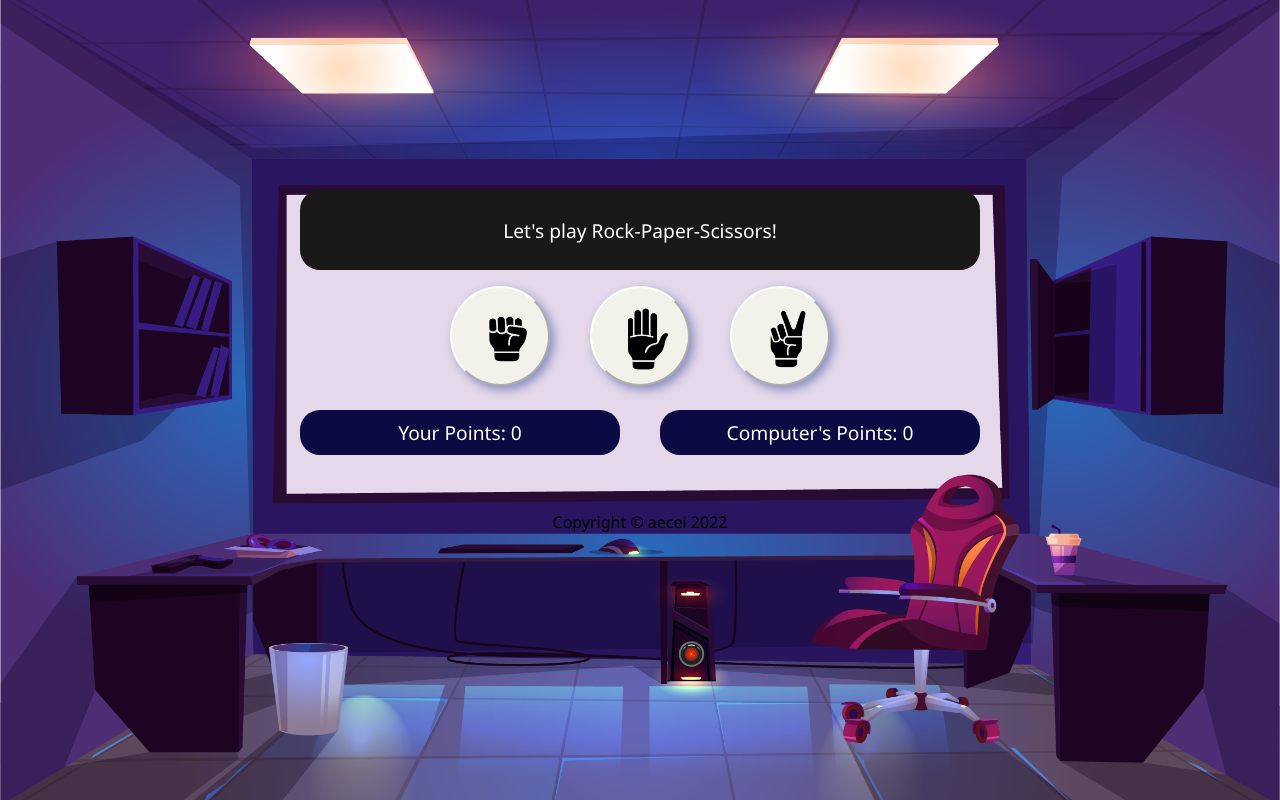
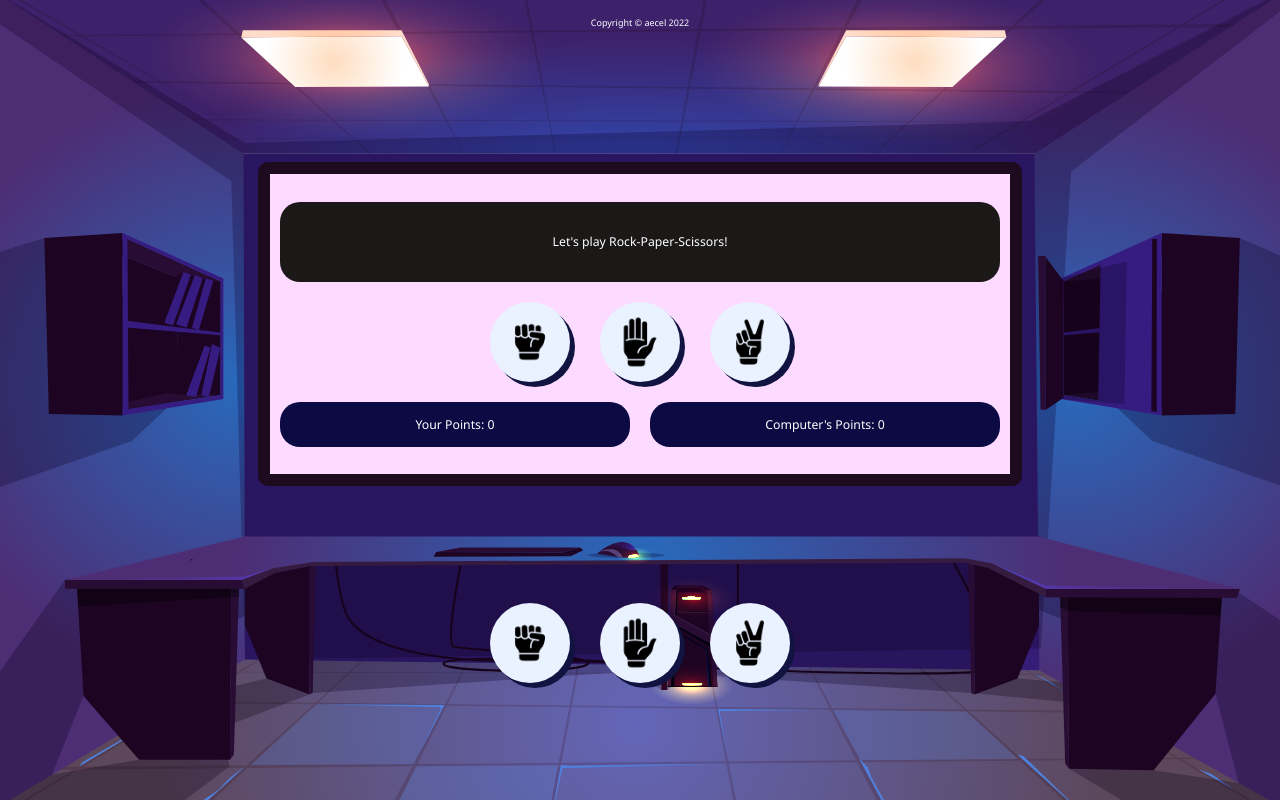
Before and after one commit to aecel/rock-paper-scissors, a plain HTML site: page index.html in a window 1280 px wide. Drawn offline with Linux system fonts and the light colour scheme.

Commit message:
Change overall layout and make them all fit on screen

```diff
--- a/index.html
+++ b/index.html
@@ -9,10 +9,21 @@
     <script src="./javascript.js" defer></script>
   </head>
   <body>
-    <header></header>
+    <header>Copyright © aecel 2022</header>
     <div class="content">
       <div class="speech-bubble">Let's play Rock-Paper-Scissors!</div>
-      <div class="button-imgs">
+      <div class="comp-circles">
+        <div class="comp-circle">
+          <img class="icon-img" src="./images/rock.png" />
+        </div>
+        <div class="comp-circle">
+          <img class="icon-img" src="./images/paper.png" />
+        </div>
+        <div class="comp-circle">
+          <img class="icon-img" src="./images/scissors.png" />
+        </div>
+      </div>
+      <!-- <div class="button-imgs">
         <div class="rock button-img">
           <button id="rock">
             <img class="icon-img" src="./images/rock.png" />
@@ -28,12 +39,23 @@
             <img class="icon-img" src="./images/scissors.png" />
           </button>
         </div>
-      </div>
+      </div> -->
       <div class="points">
         <div class="your-points">Your Points: 0</div>
         <div class="computer-points">Computer's Points: 0</div>
       </div>
     </div>
-    <footer>Copyright © aecel 2022</footer>
+    <div class="choice-circles">
+      <div class="circle" id="rock">
+        <img class="icon-img" src="./images/rock.png" />
+      </div>
+      <div class="circle" id="paper">
+        <img class="icon-img" src="./images/paper.png" />
+      </div>
+      <div class="circle" id="scissors">
+        <img class="icon-img" src="./images/scissors.png" />
+      </div>
+    </div>
+    <footer></footer>
   </body>
 </html>
--- a/javascript.js
+++ b/javascript.js
@@ -84,7 +84,7 @@ function playRound(playerSelection, computerSelection) {
 }
 
 let isClicked = (e) => {
-    const buttonElement = e.target.closest("button");
+    const buttonElement = e.target.closest(".circle");
     const playerClicked = buttonElement.id;     //returns 'rock', 'paper', or 'scissors'
 
     const result = playRound(playerClicked, getComputerChoice());
@@ -119,9 +119,9 @@ let isClicked = (e) => {
 let playerPointNum = 0;
 let computerPointNum = 0;
 
-const buttons = document.querySelectorAll(".button-img");
-buttons.forEach((button) => {
-    button.addEventListener("click", isClicked);
+const circles = document.querySelectorAll(".circle");
+circles.forEach((circle) => {
+    circle.addEventListener("click", isClicked);
 });
 
 const speechBubble = document.querySelector(".speech-bubble");
--- a/style.css
+++ b/style.css
@@ -1,9 +1,17 @@
 * {
   font-family: "Segoe UI", Tahoma, Geneva, Verdana, sans-serif;
+  font-size: 0.8rem;
+}
+
+:root {
+  --screen-height: calc(20px + 35vh);
+  --screen-width: calc(100px + 50vw);
+  --speech-width: calc(var(--screen-width) - 100px);
+  --points-width: calc(((var(--speech-width) + 100px)/2) - 20px);
 }
 
 html {
-  background: url(./images/computer.png) no-repeat center center fixed;
+  background: url(./images/computer-01.svg) no-repeat center center fixed;
   background-size: cover;
   overflow: hidden;
   background-position: center;
@@ -16,26 +24,28 @@ body {
   flex-direction: column;
   justify-content: space-between;
   align-items: center;
-  gap: 40px;
-}
-
-header {
-  height: 110px;
+  height: 100vh;
+  /* gap: 40px; */
 }
 
 .content {
-  margin: 0;
+  margin-top: 0;
   display: flex;
   flex-direction: column;
   justify-content: center;
   align-items: center;
   gap: 20px;
+  background-color: rgb(253, 218, 255);
+  border: solid rgb(30, 10, 30) 12px;
+  border-radius: 10px;
+  height: var(--screen-height);
+  width: var(--screen-width);
+  /* top: 25vh; */
 }
 
 .speech-bubble,
 .your-points,
 .computer-points {
-
   border-radius: 20px;
   color: white;
   text-align: center;
@@ -49,14 +59,13 @@ header {
 .your-points,
 .computer-points {
   height: 45px;
-  width: 320px;
+  width: var(--points-width);
   background-color: rgb(11, 10, 66);
 }
 
 .speech-bubble {
   height: 80px;
-  margin-top: 40px;
-  width: 600px;
+  width: var(--speech-width);
   background-color: rgb(27, 24, 24);
   padding-left: 40px;
   padding-right: 40px;
@@ -65,7 +74,7 @@ header {
 .points {
   display: flex;
   justify-content: center;
-  gap: 40px;
+  gap: 20px;
 }
 
 .button-imgs {
@@ -82,8 +91,8 @@ header {
 
 .icon-img,
 button {
-  height: 100px;
-  width: 100px;
+  height: 80px;
+  width: 80px;
   object-fit: cover;
   border-radius: 50%;
 }
@@ -98,11 +107,32 @@ button {
   box-shadow: 4px 4px 10px #2f4a9b82;
 }
 
-footer {
+.comp-circles,
+.choice-circles {
+  display: flex;
+  gap: 30px;
+}
+
+.comp-circle,
+.circle {
+  background-color: rgb(234, 241, 255);
+  height: 80px;
+  width: 80px;
+  border-radius: 50%;
+  box-shadow: 5px 5px #111340;
+
   display: flex;
   justify-content: center;
   align-items: center;
+}
+
+.circle:active {
+  background-color: rgb(250, 255, 113);
+}
+
+header {
   padding: 16px;
-  /* background-color: rgb(226, 226, 226); */
-  text-align: center;
+  text-align: left;
+  color: white;
+  font-size: 9px;
 }
```
Also changed, not shown: images/computer-01.svg (added), 1 other file.
